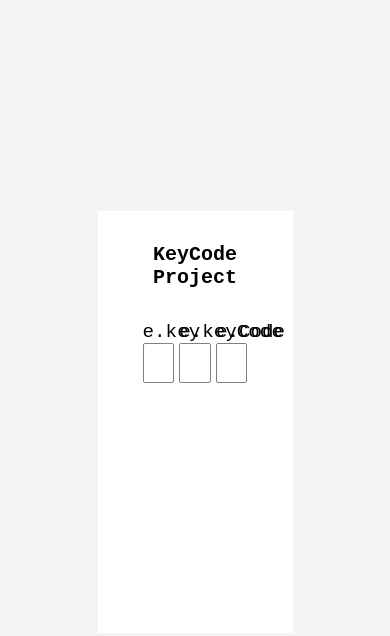
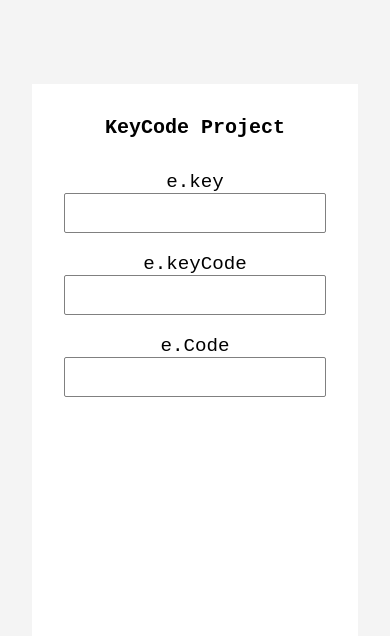
Before and after one commit to Khn-Afzal/keyCode, a plain HTML site: page index.html in a window 390 px wide. Drawn offline with Linux system fonts and the light colour scheme.

Commit message:
added responsiveness to a app
added media queries

```diff
--- a/style.css
+++ b/style.css
@@ -69,3 +69,18 @@ body {
   color: green;
   font-size: 1.2rem;
 }
+
+@media (max-width: 768px) {
+  .container .form-control {
+    width: 100vw;
+    height: 80vh;
+  }
+  form .input-container {
+    width: 100%;
+    flex-direction: column;
+  }
+  form .input-container div {
+    width: 100%;
+    margin-bottom: 20px;
+  }
+}
```
